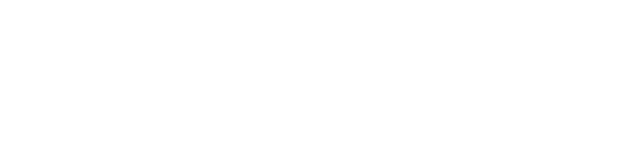
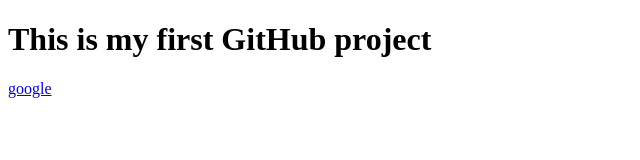
Before and after one commit to wfp3/fewd-jan21a, a plain HTML site: page index.html in a window 1280 px wide. Shown: the whole page, without its empty margins (0-640 px from the left). Drawn offline with Linux system fonts and the light colour scheme.

Commit message:
index.html

```diff
--- a/index.html
+++ b/index.html
@@ -6,6 +6,9 @@
     <title>Document</title>
 </head>
 <body>
+    <h1> This is my first GitHub project</h1>
 
+
+    <a href="http://google.com" >google</a>
 </body>
 </html>
```
